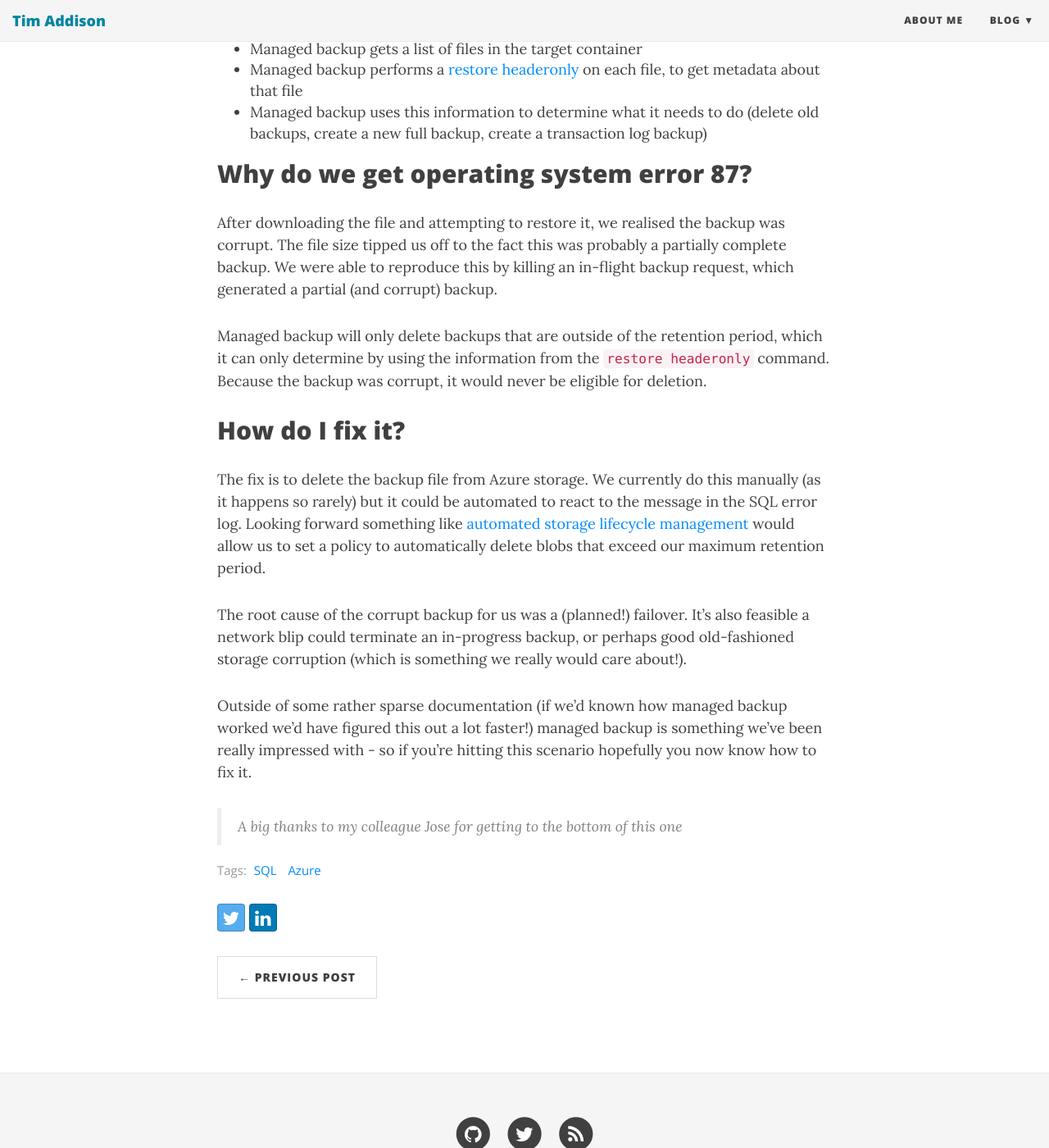
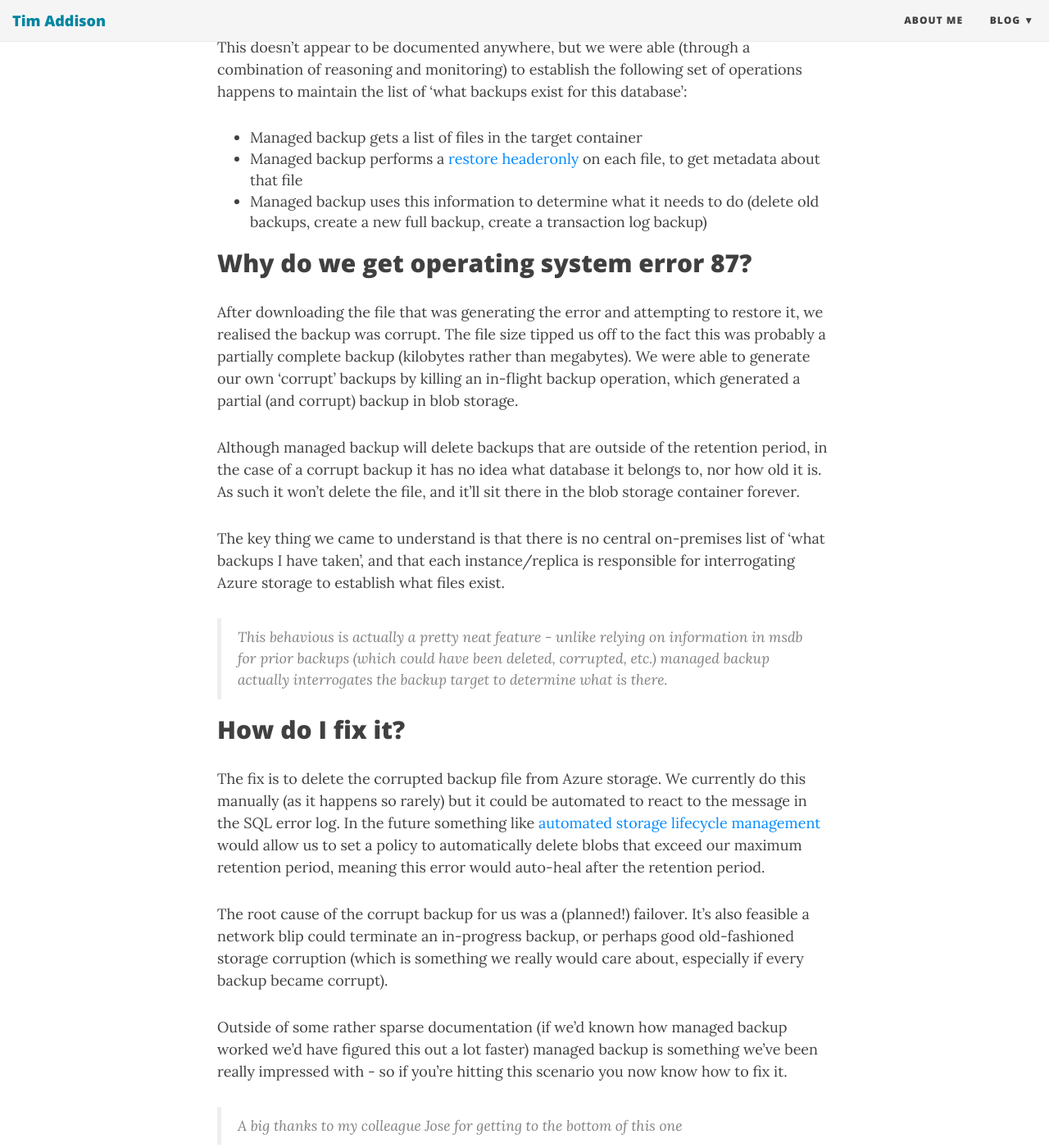
Before and after one commit to taddison/tjaddison.com, a Jekyll site: the page built from _posts/2018/2018-11-03-SQL-Managed-Backups-and-Operating-System-Error-87.md, in a window 1280 px wide and 1400 px high, scrolled down 915 px. Shown: the whole window at 82% size. Built offline with Jekyll 4.4.1, drawn with Linux system fonts in a browser that asks for light colours; nearby versions of some CDN libraries; some of the changed text lies outside the part shown.

Commit message:
Copy edits

```diff
--- a/_posts/2018/2018-11-03-SQL-Managed-Backups-and-Operating-System-Error-87.md
+++ b/_posts/2018/2018-11-03-SQL-Managed-Backups-and-Operating-System-Error-87.md
@@ -20,7 +20,9 @@
 
 ## How does managed backup know what backups are available?
 
-This doesn't appear to be documented anywhere, but we were able (through reasoning and monitoring) to establish the following set of operations happens to maintain the list of 'what backups are in Azure':
+> The backip in question was from an availability group - the replica the backup runs from frequently changes, but managed backup (via msdb) always has a full list of available backups for the database.
+
+This doesn't appear to be documented anywhere, but we were able (through a combination of reasoning and monitoring) to establish the following set of operations happens to maintain the list of 'what backups exist for this database':
 
 - Managed backup gets a list of files in the target container
 - Managed backup performs a [restore headeronly] on each file, to get metadata about that file
@@ -28,17 +30,21 @@
 
 ## Why do we get operating system error 87?
 
-After downloading the file and attempting to restore it, we realised the backup was corrupt.  The file size tipped us off to the fact this was probably a partially complete backup.  We were able to reproduce this by killing an in-flight backup request, which generated a partial (and corrupt) backup.
+After downloading the file that was generating the error and attempting to restore it, we realised the backup was corrupt.  The file size tipped us off to the fact this was probably a partially complete backup (kilobytes rather than megabytes).  We were able to generate our own 'corrupt' backups by killing an in-flight backup operation, which generated a partial (and corrupt) backup in blob storage.
 
-Managed backup will only delete backups that are outside of the retention period, which it can only determine by using the information from the `restore headeronly` command.  Because the backup was corrupt, it would never be eligible for deletion.
+Although managed backup will delete backups that are outside of the retention period, in the case of a corrupt backup it has no idea what database it belongs to, nor how old it is.  As such it won't delete the file, and it'll sit there in the blob storage container forever.
+
+The key thing we came to understand is that there is no central on-premises list of 'what backups I have taken', and that each instance/replica is responsible for interrogating Azure storage to establish what files exist.
+
+> This behavious is actually a pretty neat feature - unlike relying on information in msdb for prior backups (which could have been deleted, corrupted, etc.) managed backup actually interrogates the backup target to determine what is there.
 
 ## How do I fix it?
 
-The fix is to delete the backup file from Azure storage.  We currently do this manually (as it happens so rarely) but it could be automated to react to the message in the SQL error log.  Looking forward something like [automated storage lifecycle management] would allow us to set a policy to automatically delete blobs that exceed our maximum retention period.
+The fix is to delete the corrupted backup file from Azure storage.  We currently do this manually (as it happens so rarely) but it could be automated to react to the message in the SQL error log.  In the future something like [automated storage lifecycle management] would allow us to set a policy to automatically delete blobs that exceed our maximum retention period, meaning this error would auto-heal after the retention period.
 
-The root cause of the corrupt backup for us was a (planned!) failover.  It's also feasible a network blip could terminate an in-progress backup, or perhaps good old-fashioned storage corruption (which is something we really would care about!).
+The root cause of the corrupt backup for us was a (planned!) failover.  It's also feasible a network blip could terminate an in-progress backup, or perhaps good old-fashioned storage corruption (which is something we really would care about, especially if every backup became corrupt).
 
-Outside of some rather sparse documentation (if we'd known how managed backup worked we'd have figured this out a lot faster!) managed backup is something we've been really impressed with - so if you're hitting this scenario hopefully you now know how to fix it.
+Outside of some rather sparse documentation (if we'd known how managed backup worked we'd have figured this out a lot faster) managed backup is something we've been really impressed with - so if you're hitting this scenario you now know how to fix it.
 
 >A big thanks to my colleague Jose for getting to the bottom of this one
 
```
